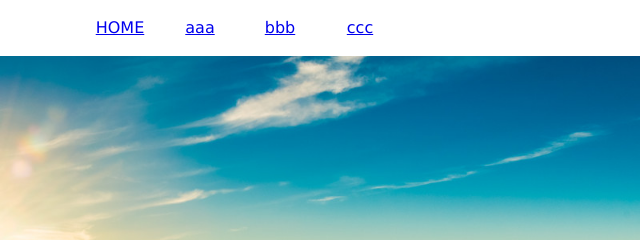
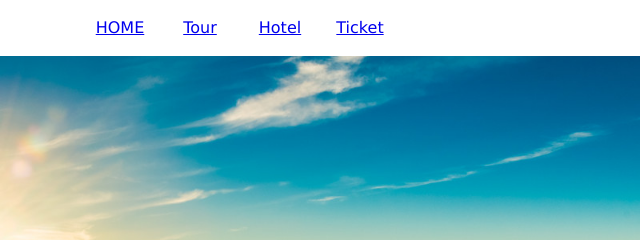
Before and after one commit to y-portfolio/world-travel, a plain HTML site: page index.html in a window 1280 px wide. Shown: the top 240 px of the page, 640-1280 px from the left. Drawn offline with Linux system fonts and the light colour scheme.

Commit message:
Add files via upload

```diff
--- a/index.html
+++ b/index.html
@@ -3,7 +3,7 @@
   <head>
     <meta charset="utf-8">
     <meta name="viewport" content="width=device-width, initial-scale=1">
-    <title>World Travel</title>
+    <title>【World Travel】世界一周旅行専門【予約サイト】</title>
     <link href="https://fonts.googleapis.com/icon?family=Material+Icons" rel="stylesheet">
     <link rel="stylesheet" href="css/styles.css">
     <link rel="icon" href="favicon.ico">
@@ -25,9 +25,9 @@
             <nav>
               <ul>
                 <li><a href="#">HOME</a></li>
-                <li><a href="#">aaa</a></li>
-                <li><a href="#">bbb</a></li>
-                <li><a href="#">ccc</a></li>
+                <li><a href="#">Tour</a></li>
+                <li><a href="#">Hotel</a></li>
+                <li><a href="#">Ticket</a></li>
               </ul>
             </nav>
         </div>
@@ -38,9 +38,9 @@
             <nav>
               <ul>
                 <li><a href="#">HOME</a></li>
-                <li><a href="#">aaa</a></li>
-                <li><a href="#">bbb</a></li>
-                <li><a href="#">ccc</a></li>
+                <li><a href="#">Tour</a></li>
+                <li><a href="#">Hotel</a></li>
+                <li><a href="#">Ticket</a></li>
               </ul>
             </nav>
         </div>
```
